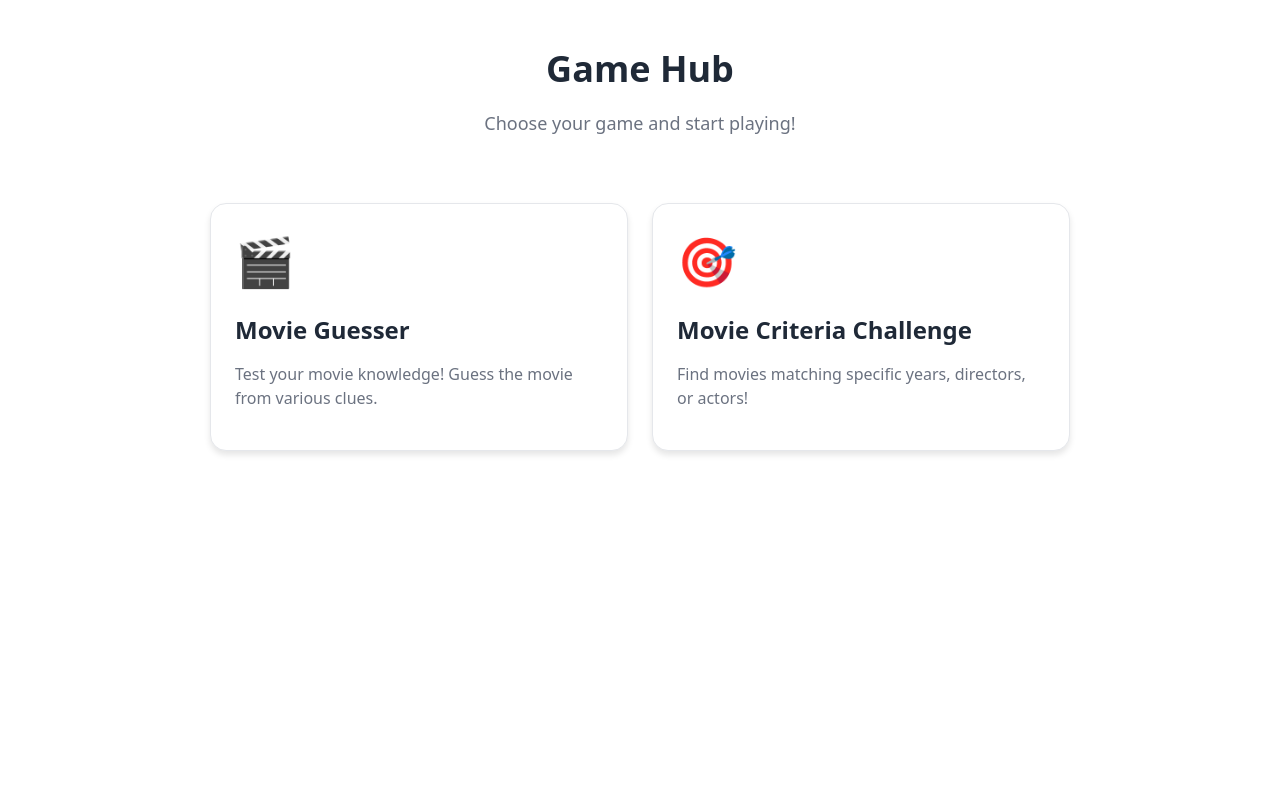
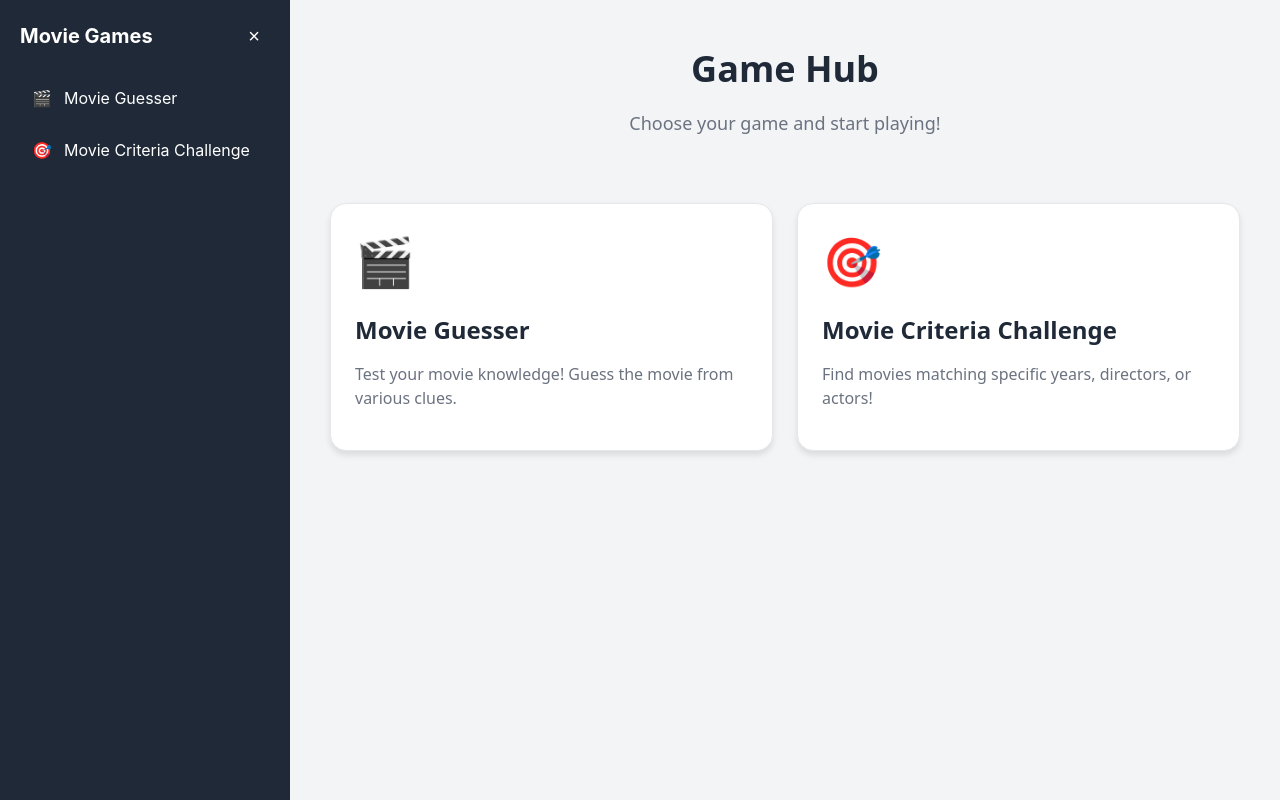
Before and after one commit to niklasT201/movie-guesser, a React (Create React App) app: page / in a window 1280 px wide. Built offline with nearby package versions, Linux system fonts and the light colour scheme.

Commit message:
added navbar to main hub

```diff
--- a/src/Components/GameHub.jsx
+++ b/src/Components/GameHub.jsx
@@ -1,9 +1,10 @@
-import React from 'react';
+import React, { useState } from 'react';
 import MovieGuessingGame from './MovieGuessingGame';
-import MoviewCriteriaGame from './MovieCriteriaGame'
+import MoviewCriteriaGame from './MovieCriteriaGame';
 
 const GameHub = () => {
-  const [selectedGame, setSelectedGame] = React.useState(null);
+  const [selectedGame, setSelectedGame] = useState(null);
+  const [isNavbarOpen, setIsNavbarOpen] = useState(true);
 
   const games = [
     {
@@ -20,13 +21,63 @@ const GameHub = () => {
       icon: '🎯',
       component: MoviewCriteriaGame
     }
-    // Future games can be added here
   ];
 
   const styles = {
+    mainContainer: {
+      display: 'flex',
+      minHeight: '100vh',
+      backgroundColor: '#f3f4f6',
+    },
+    navbar: {
+      width: isNavbarOpen ? '250px' : '60px',
+      backgroundColor: '#1f2937',
+      transition: 'width 0.3s ease',
+      padding: '20px',
+      color: 'white',
+      position: 'relative'
+    },
+    navbarHeader: {
+      display: 'flex',
+      alignItems: 'center',
+      justifyContent: 'space-between',
+      marginBottom: '24px'
+    },
+    navbarTitle: {
+      fontSize: '20px',
+      fontWeight: 'bold',
+      opacity: isNavbarOpen ? 1 : 0,
+      transition: 'opacity 0.2s',
+      whiteSpace: 'nowrap'
+    },
+    navbarToggle: {
+      backgroundColor: 'transparent',
+      border: 'none',
+      color: 'white',
+      cursor: 'pointer',
+      padding: '4px',
+      display: 'flex',
+      alignItems: 'center',
+      justifyContent: 'center',
+      fontSize: '20px',
+      width: '32px',
+      height: '32px'
+    },
+    navItem: {
+      padding: '12px',
+      marginBottom: '8px',
+      borderRadius: '8px',
+      cursor: 'pointer',
+      display: 'flex',
+      alignItems: 'center',
+      gap: '12px',
+      transition: 'background-color 0.2s',
+      backgroundColor: 'transparent',
+      overflow: 'hidden',
+      whiteSpace: 'nowrap'
+    },
     container: {
-      maxWidth: '900px',
-      margin: '0 auto',
+      flex: 1,
       padding: '20px',
       fontFamily: 'system-ui, -apple-system, sans-serif'
     },
@@ -51,6 +102,7 @@ const GameHub = () => {
       padding: '20px'
     },
     gameCard: {
+      maxWidth: '700px',
       backgroundColor: 'white',
       borderRadius: '16px',
       padding: '24px',
@@ -94,7 +146,32 @@ const GameHub = () => {
   if (selectedGame) {
     const GameComponent = selectedGame.component;
     return (
-      <div>
+      <div style={styles.mainContainer}>
+        <nav style={styles.navbar}>
+          <div style={styles.navbarHeader}>
+            {isNavbarOpen && <span style={styles.navbarTitle}>Movie Games</span>}
+            <button
+              style={styles.navbarToggle}
+              onClick={() => setIsNavbarOpen(!isNavbarOpen)}
+            >
+              {isNavbarOpen ? '×' : '☰'}
+            </button>
+          </div>
+          {games.map(game => (
+            <div
+              key={game.id}
+              style={{
+                ...styles.navItem,
+                backgroundColor: selectedGame?.id === game.id ? '#374151' : 'transparent'
+              }}
+              onClick={() => setSelectedGame(game)}
+            >
+              <span>{game.icon}</span>
+              {isNavbarOpen && <span>{game.title}</span>}
+            </div>
+          ))}
+        </nav>
+        <div style={styles.container}>
           <button
             onClick={() => setSelectedGame(null)}
             style={styles.backButton}
@@ -103,10 +180,33 @@ const GameHub = () => {
           </button>
           <GameComponent />
         </div>
+      </div>
     );
   }
 
   return (
+    <div style={styles.mainContainer}>
+      <nav style={styles.navbar}>
+        <div style={styles.navbarHeader}>
+          {isNavbarOpen && <span style={styles.navbarTitle}>Movie Games</span>}
+          <button
+            style={styles.navbarToggle}
+            onClick={() => setIsNavbarOpen(!isNavbarOpen)}
+          >
+            {isNavbarOpen ? '×' : '☰'}
+          </button>
+        </div>
+        {games.map(game => (
+          <div
+            key={game.id}
+            style={styles.navItem}
+            onClick={() => setSelectedGame(game)}
+          >
+            <span>{game.icon}</span>
+            {isNavbarOpen && <span>{game.title}</span>}
+          </div>
+        ))}
+      </nav>
       <div style={styles.container}>
         <header style={styles.header}>
           <h1 style={styles.title}>Game Hub</h1>
@@ -135,6 +235,7 @@ const GameHub = () => {
           ))}
         </div>
       </div>
+    </div>
   );
 };
 
```
Lines whose indentation alone changed are shown as unchanged.
